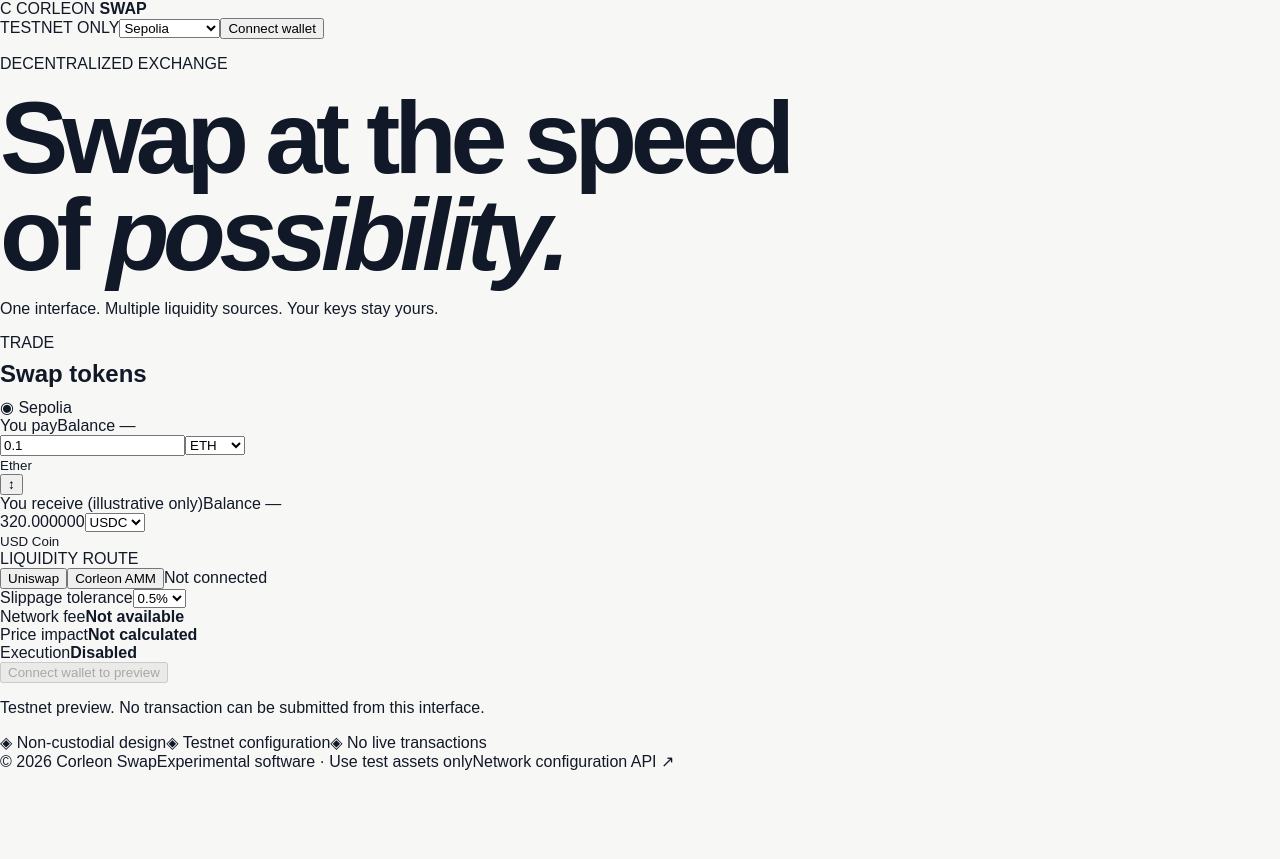
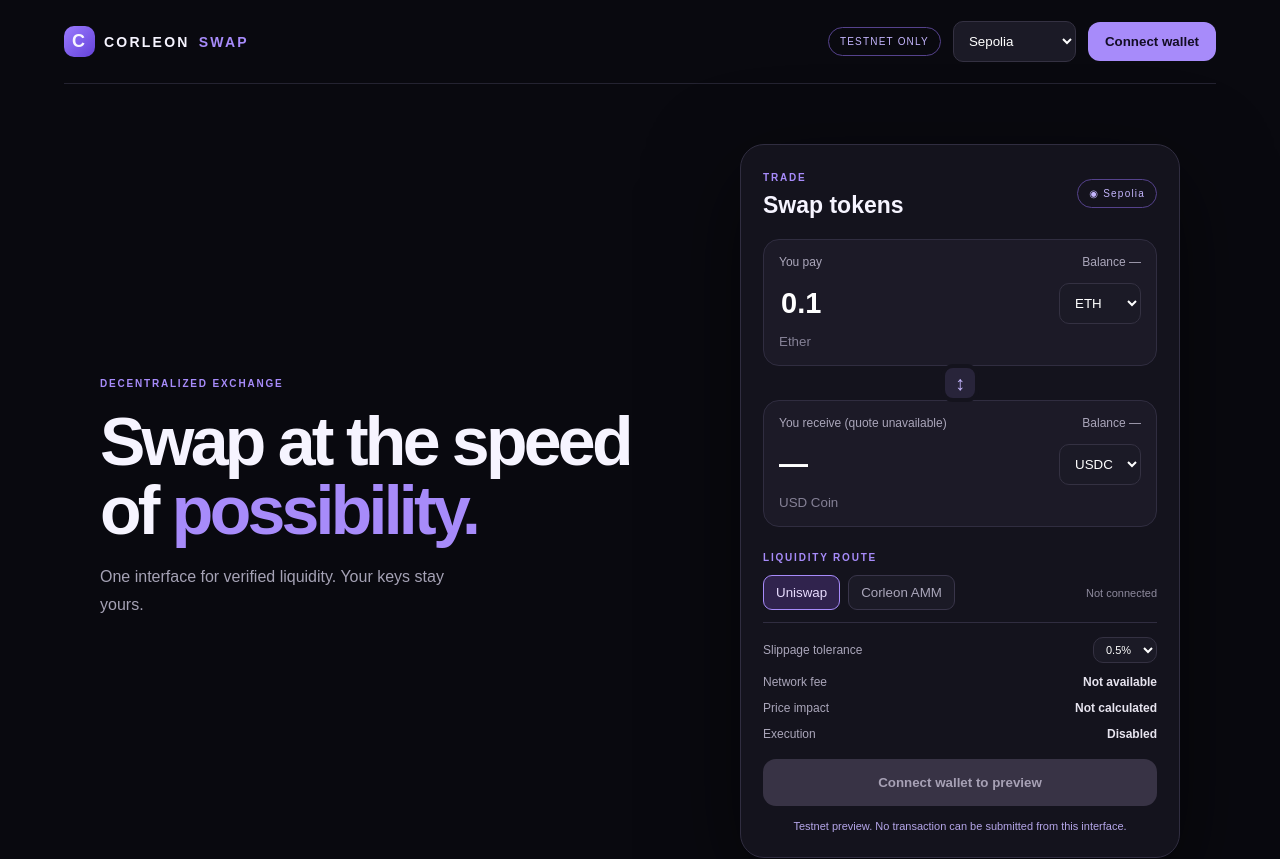
Before and after one commit to karandeep2799-source/corleon-engine, a Next.js app in the folder apps/web/: page /swap in a window 1280 px wide. Shown: the top 859 px of the page. Before the commit the page ends 800 px from the top, so only its background shows below. Built offline with nearby package versions, Linux system fonts and the light colour scheme.

Commit message:
fix(swap): load styles and remove illustrative price quote

```diff
--- a/apps/web/app/swap/page.tsx
+++ b/apps/web/app/swap/page.tsx
@@ -1,22 +1,23 @@
 'use client';
-import { useMemo, useState } from 'react';
+import { useState } from 'react';
+import './swap.css';
 type Asset={symbol:string;name:string;address:string};
 const assets:Asset[]=[{symbol:'ETH',name:'Ether',address:'0x0000000000000000000000000000000000000000'},{symbol:'USDC',name:'USD Coin',address:'0x0000000000000000000000000000000000000001'}];
 const networks=[{id:11155111,name:'Sepolia'},{id:84532,name:'Base Sepolia'}];
 declare global{interface Window{ethereum?:{request(args:{method:string;params?:unknown[]}):Promise<unknown>}}}
 export default function SwapPage(){
  const[from,setFrom]=useState(assets[0]),[to,setTo]=useState(assets[1]),[amount,setAmount]=useState('0.1'),[wallet,setWallet]=useState(''),[network,setNetwork]=useState(11155111),[notice,setNotice]=useState('Testnet preview. No transaction can be submitted from this interface.'),[slippage,setSlippage]=useState('0.5'),[mode,setMode]=useState<'uniswap'|'corleon'>('uniswap');
- const parsed=Number(amount),valid=Number.isFinite(parsed)&&parsed>0,quote=useMemo(()=>valid?(parsed*(from.symbol==='ETH'?3200:1/3200)).toFixed(6):'0.000000',[parsed,valid,from]);
+ const valid=Number.isFinite(Number(amount))&&Number(amount)>0;
  async function connect(){if(!window.ethereum){setNotice('No injected wallet found. WalletConnect support is not enabled yet.');return;}try{const a=await window.ethereum.request({method:'eth_requestAccounts'}) as string[];setWallet(a?.[0]??'');setNotice('Wallet connected for address display only. Signing and transaction submission are disabled.');}catch{setNotice('Wallet connection was cancelled or failed.');}}
  return <main className="swap-shell"><header className="swap-nav"><a href="/" className="swap-brand"><span className="swap-mark">C</span> CORLEON <b>SWAP</b></a><div className="swap-nav-right"><span className="testnet-pill">TESTNET ONLY</span><select aria-label="Network" value={network} onChange={e=>setNetwork(Number(e.target.value))}>{networks.map(n=><option key={n.id} value={n.id}>{n.name}</option>)}</select><button className="wallet-button" onClick={connect}>{wallet?wallet.slice(0,6)+'…'+wallet.slice(-4):'Connect wallet'}</button></div></header>
- <section className="swap-main"><div className="swap-heading"><p className="swap-eyebrow">DECENTRALIZED EXCHANGE</p><h1>Swap at the speed<br/>of <em>possibility.</em></h1><p>One interface. Multiple liquidity sources. Your keys stay yours.</p></div>
+ <section className="swap-main"><div className="swap-heading"><p className="swap-eyebrow">DECENTRALIZED EXCHANGE</p><h1>Swap at the speed<br/>of <em>possibility.</em></h1><p>One interface for verified liquidity. Your keys stay yours.</p></div>
  <div className="swap-card"><div className="swap-card-top"><div><span className="muted-label">TRADE</span><h2>Swap tokens</h2></div><span className="network-tag">◉ {networks.find(n=>n.id===network)?.name}</span></div>
  <div className="asset-panel"><div className="asset-panel-head"><label htmlFor="amount">You pay</label><span>Balance —</span></div><div className="asset-input-row"><input id="amount" inputMode="decimal" value={amount} onChange={e=>setAmount(e.target.value)} aria-label="Amount to swap"/><select aria-label="Pay token" value={from.symbol} onChange={e=>{const n=assets.find(a=>a.symbol===e.target.value)!;setFrom(n);if(n.symbol===to.symbol)setTo(from);}}>{assets.map(a=><option key={a.symbol}>{a.symbol}</option>)}</select></div><small>{from.name}</small></div>
  <button className="flip-button" onClick={()=>{setFrom(to);setTo(from);}} aria-label="Switch tokens">↕</button>
- <div className="asset-panel"><div className="asset-panel-head"><label>You receive (illustrative only)</label><span>Balance —</span></div><div className="asset-input-row"><output>{quote}</output><select aria-label="Receive token" value={to.symbol} onChange={e=>{const n=assets.find(a=>a.symbol===e.target.value)!;setTo(n);if(n.symbol===from.symbol)setFrom(to);}}>{assets.map(a=><option key={a.symbol}>{a.symbol}</option>)}</select></div><small>{to.name}</small></div>
+ <div className="asset-panel"><div className="asset-panel-head"><label>You receive (quote unavailable)</label><span>Balance —</span></div><div className="asset-input-row"><output>{valid?'—':'Enter an amount'}</output><select aria-label="Receive token" value={to.symbol} onChange={e=>{const n=assets.find(a=>a.symbol===e.target.value)!;setTo(n);if(n.symbol===from.symbol)setFrom(to);}}>{assets.map(a=><option key={a.symbol}>{a.symbol}</option>)}</select></div><small>{to.name}</small></div>
  <div className="route-select"><span className="muted-label">LIQUIDITY ROUTE</span><div className="route-options"><button className={mode==='uniswap'?'selected':''} onClick={()=>setMode('uniswap')}>Uniswap</button><button className={mode==='corleon'?'selected':''} onClick={()=>setMode('corleon')}>Corleon AMM</button><span className="route-state">Not connected</span></div></div>
  <div className="quote-details"><div><span>Slippage tolerance</span><select value={slippage} onChange={e=>setSlippage(e.target.value)}><option value="0.1">0.1%</option><option value="0.5">0.5%</option><option value="1">1.0%</option></select></div><div><span>Network fee</span><b>Not available</b></div><div><span>Price impact</span><b>Not calculated</b></div><div><span>Execution</span><b>Disabled</b></div></div>
- <button className="swap-submit" disabled>{wallet?'Swaps are disabled in this build':'Connect wallet to preview'}</button><p className="swap-notice" role="status">{notice}</p></div>
+ <button className="swap-submit" disabled>{wallet?'Execution disabled until audited testnet integrations are ready':'Connect wallet to preview'}</button><p className="swap-notice" role="status">{notice}</p></div>
  <div className="trust-strip"><span>◈ Non-custodial design</span><span>◈ Testnet configuration</span><span>◈ No live transactions</span></div></section>
  <footer className="swap-footer"><span>© {new Date().getFullYear()} Corleon Swap</span><span>Experimental software · Use test assets only</span><a href="/api/swap/config">Network configuration API ↗</a></footer></main>;
 }
```
